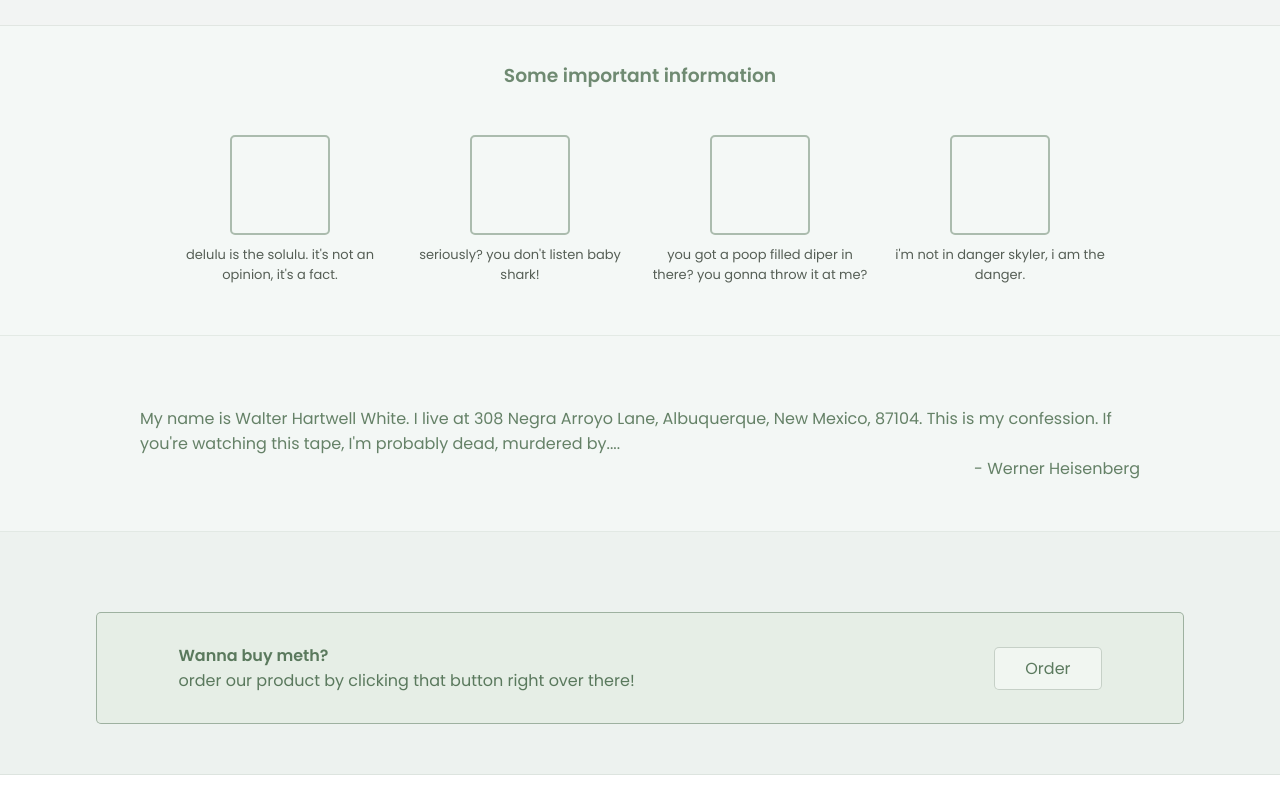
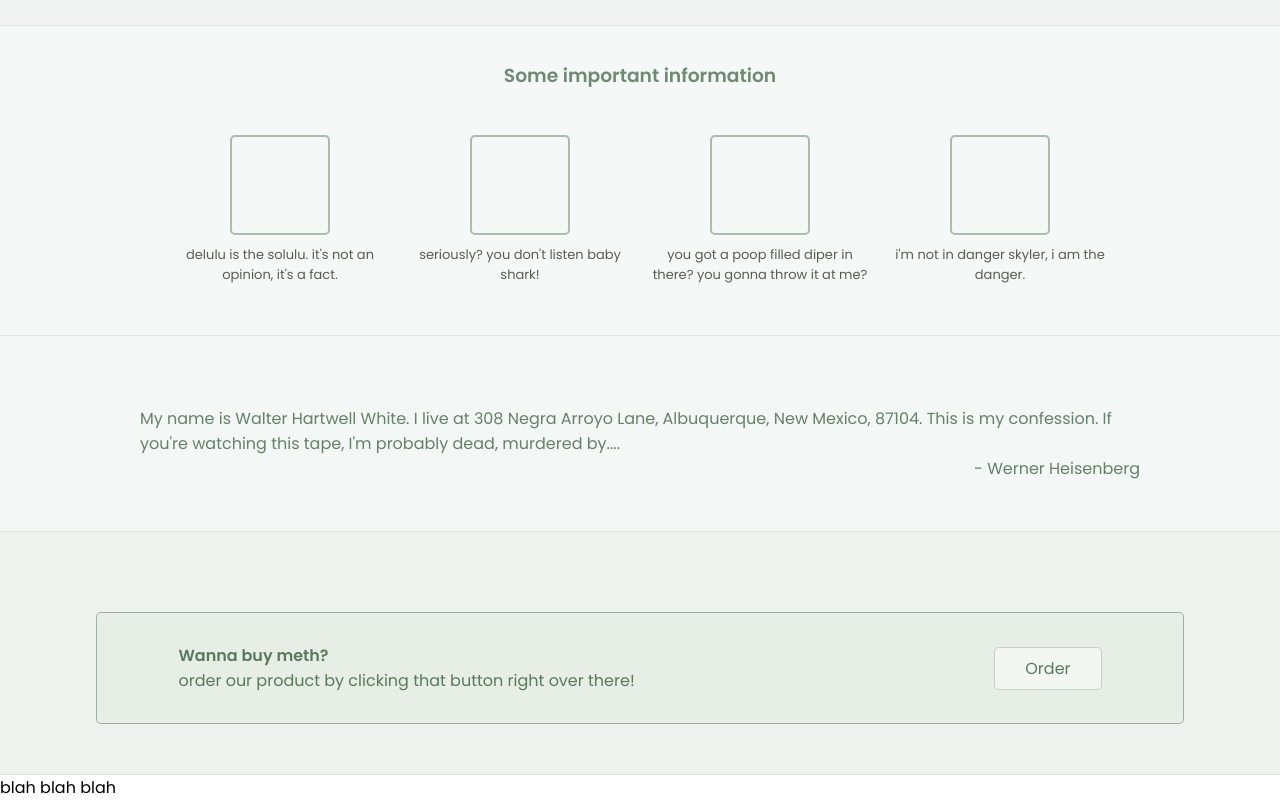
Before and after one commit to kalbela/OdinProject-landing-page, a plain HTML site: page index.html in a window 1280 px wide. Shown: the part 343-1143 px from the top of the page. Before the commit the page ends 1118 px from the top, so only its background shows below. Drawn offline with Linux system fonts and the light colour scheme.

Commit message:
added footer

```diff
--- a/index.html
+++ b/index.html
@@ -72,5 +72,9 @@
             </div>
         </div>
     </section>
+
+    <footer class="footer">
+        <p>blah blah blah</p>
+    </footer>
 </body>
 </html>
```
